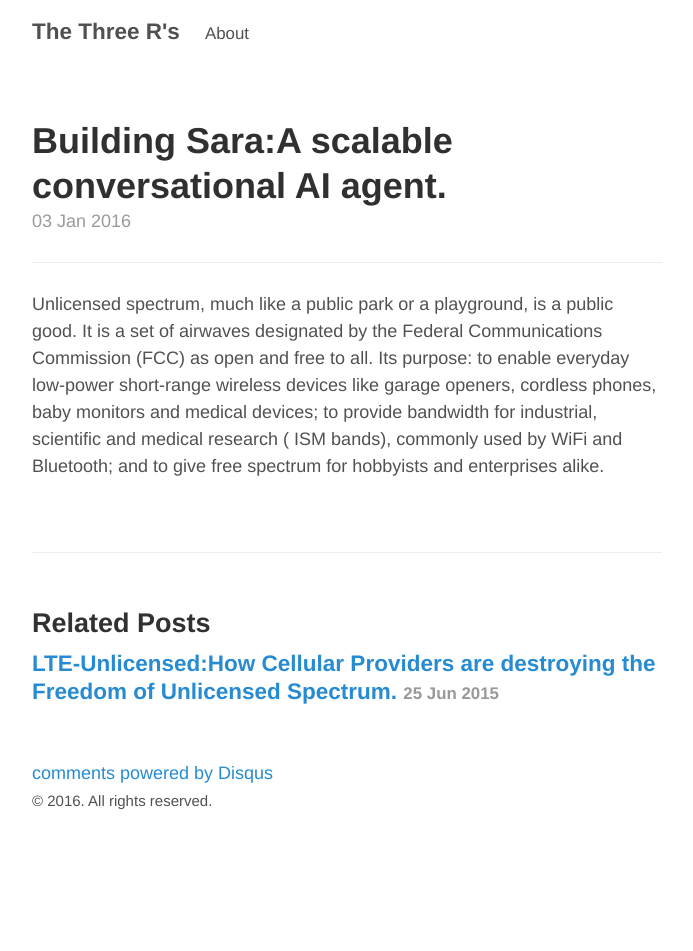
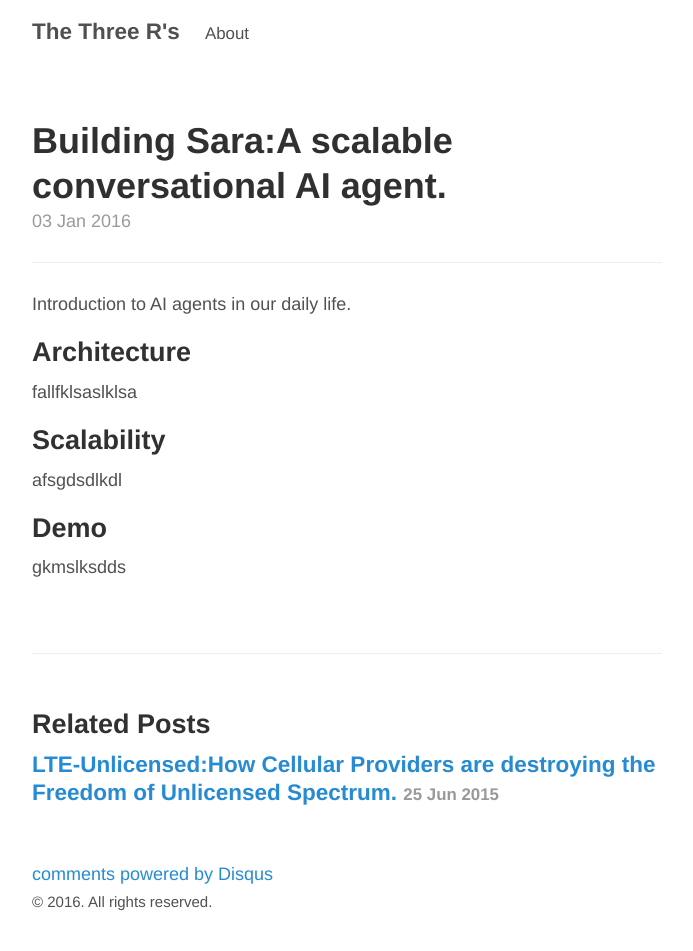
Before and after one commit to gkchai/gkchai.github.io, a Jekyll site: the page built from _posts/2016-01-03-build-sara.md, in a window 1280 px wide. Shown: the whole page, without its empty margins (293-986 px from the left). Built offline with Jekyll 4.4.1, drawn with Linux system fonts in a browser that asks for light colours; comment, search, counter and statistics services are not loaded; before the commit the page ends 900 px from its top, so only the background shows below that.

Commit message:
new post

```diff
--- a/_posts/2016-01-03-build-sara.md
+++ b/_posts/2016-01-03-build-sara.md
@@ -7,10 +7,16 @@
 
 -----
 
-Unlicensed spectrum, much like a public park or a playground, is a public good.
-It is a set of airwaves designated by the Federal Communications Commission (FCC)
-as open and free to all. Its purpose: to enable everyday low-power short-range
-wireless devices like garage openers, cordless phones, baby monitors and medical
-devices; to provide bandwidth for industrial, scientific and medical research (
-ISM bands), commonly used by WiFi and Bluetooth; and to give free spectrum for
-hobbyists and enterprises alike.
+Introduction to AI agents in our daily life.
+
+##Architecture
+
+fallfklsaslklsa
+
+##Scalability
+
+afsgdsdlkdl
+
+##Demo
+
+gkmslksdds
```
